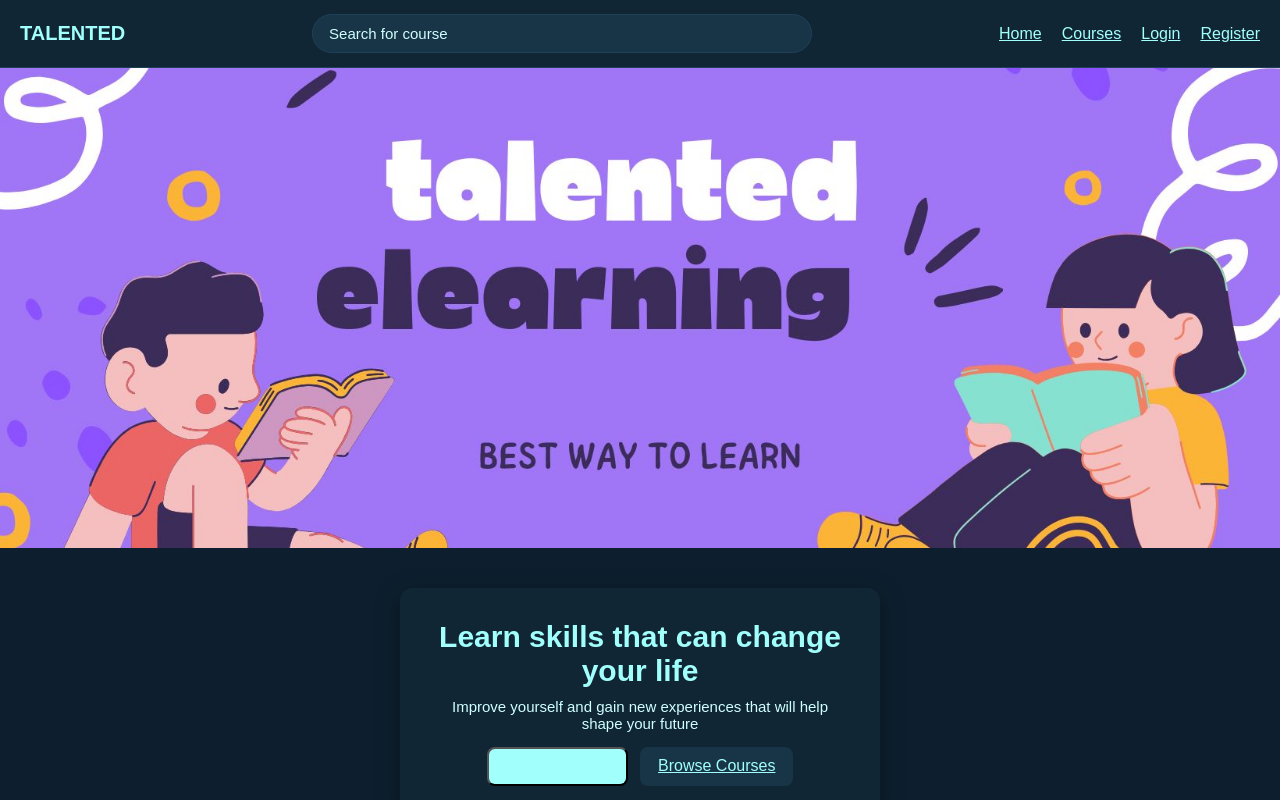
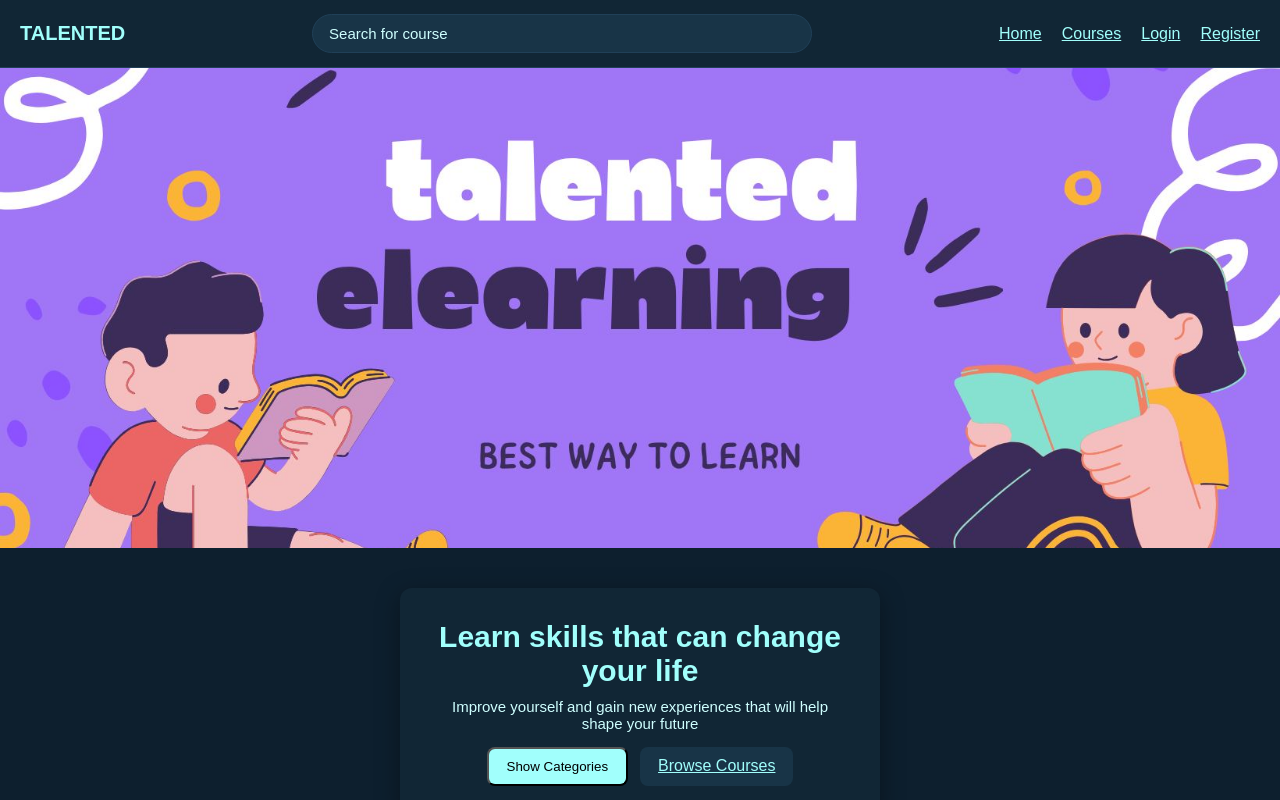
Before and after one commit to mosaadmowfak/E-Learning-Frontend-Talented, a React (Vite) app: page / in a window 1280 px wide. Shown: the top 800 px of the page. Built offline with nearby package versions, Linux system fonts and the light colour scheme; no server answers.

Commit message:
Fix color

```diff
--- a/src/styles/Home.css
+++ b/src/styles/Home.css
@@ -45,7 +45,7 @@
 
 .button-primary {
   background: var(--primary);
-  color: var(--bg-dark);
+  color: black;   /* تعديل مهم */
   padding: 10px 18px;
   border-radius: 8px;
 }
@@ -124,7 +124,7 @@
   margin: 0 auto 15px;
   padding: 10px 16px;
   background: var(--primary);
-  color: var(--bg-dark);
+  color: black;   /* تعديل مهم */
   border: none;
   border-radius: 8px;
   text-align: center;
```
